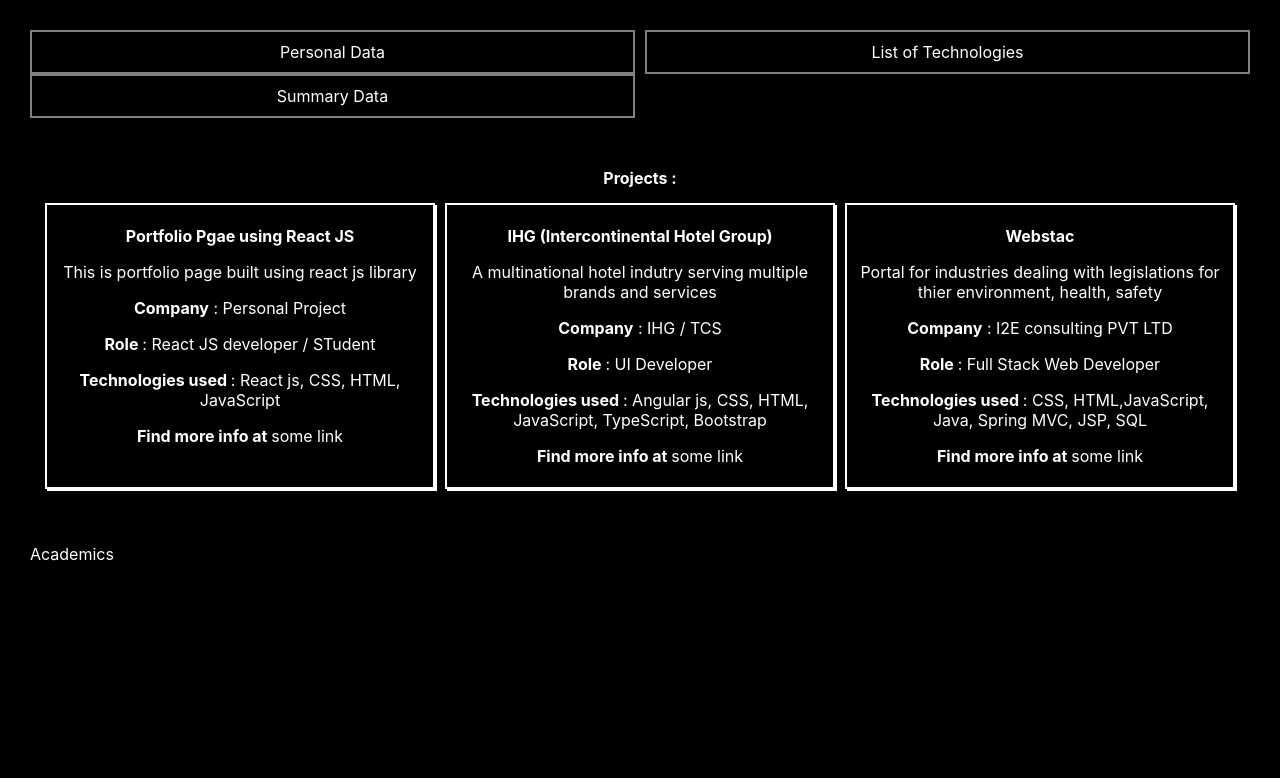
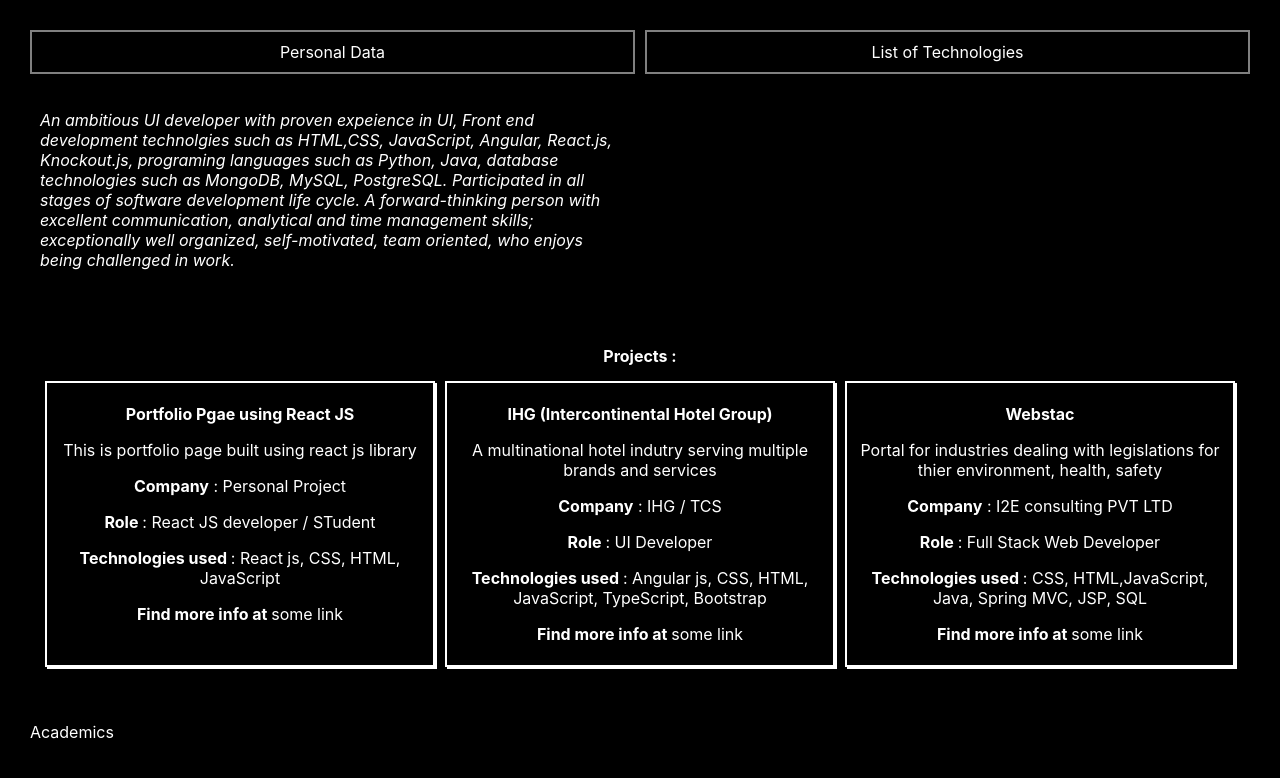
Before and after one commit to snehakale/portfolio-page-react, a React (Create React App) app: page / in a window 1280 px wide. Shown: the top 778 px of the page. Built offline with nearby package versions, Linux system fonts and the light colour scheme.

Commit message:
Update Summary component and it's style classes

```diff
--- a/src/components/summary/summary.css
+++ b/src/components/summary/summary.css
@@ -1,5 +1,10 @@
 .summary-container {
-    border: 2px solid grey;
     padding: 10px;
-    margin-bottom: 10px;
+    margin: 10px 0;
 }
+
+.summary-data {
+    text-align: left;
+    font-style: italic;
+    line-height: 20px;
+}
--- a/src/components/summary/summary.js
+++ b/src/components/summary/summary.js
@@ -4,7 +4,13 @@ import './Summary.css';
 function Summary(props) {
     return (
         <div className="summary-container">
-            Summary Data
+            <p className="summary-data">
+                An ambitious UI developer with proven expeience in UI, Front end development technolgies such as HTML,CSS, JavaScript,
+                Angular, React.js, Knockout.js, programing languages such as Python, Java, database technologies such as MongoDB, MySQL,
+                PostgreSQL. Participated in all stages of software development life cycle. A forward-thinking person with excellent
+                communication, analytical and time management skills; exceptionally well organized, self-motivated, team oriented,
+                who enjoys being challenged in work.
+            </p>
         </div>
     );
 }
```
